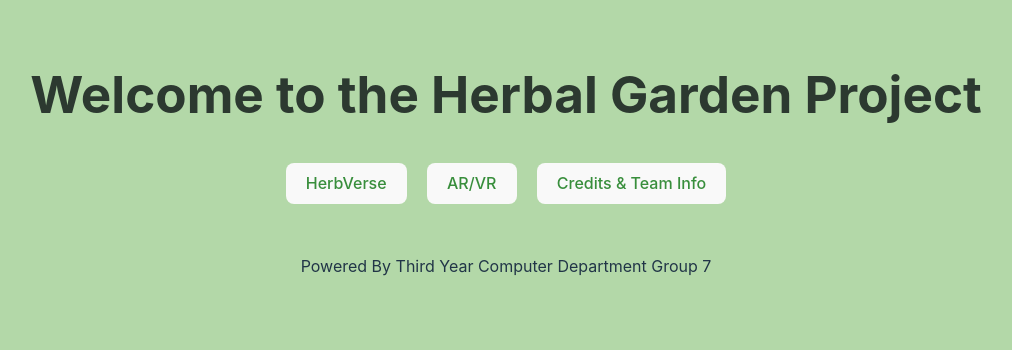
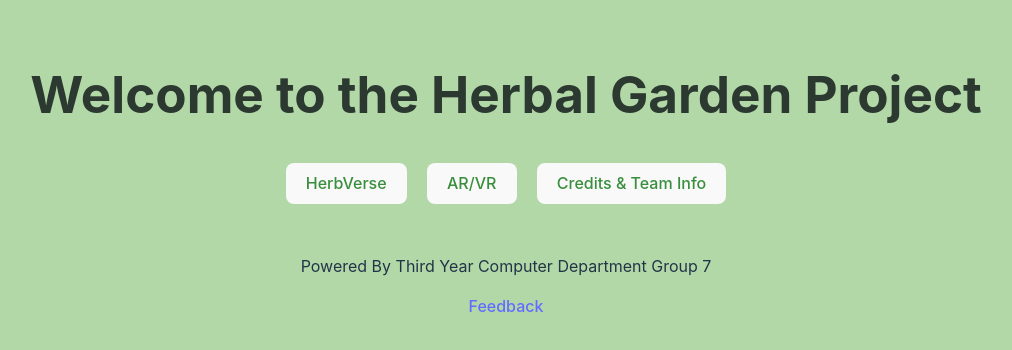
Before and after one commit to gm5217194/HerbVerse, a React (Vite) app: page / in a window 1280 px wide. Shown: the top 350 px of the page, without its empty margins (134-1146 px from the left). Built offline with nearby package versions, Linux system fonts and the light colour scheme.

Commit message:
semi1.05.6.02

```diff
--- a/src/Home.jsx
+++ b/src/Home.jsx
@@ -25,6 +25,7 @@ function Home() {
 
       <footer>
         <p>Powered By Third Year Computer Department Group 7</p>
+        <a href="https://forms.gle/2ZcgwL5WarRzpe9Q7">Feedback</a>
       </footer>
     </div>
   );
```
